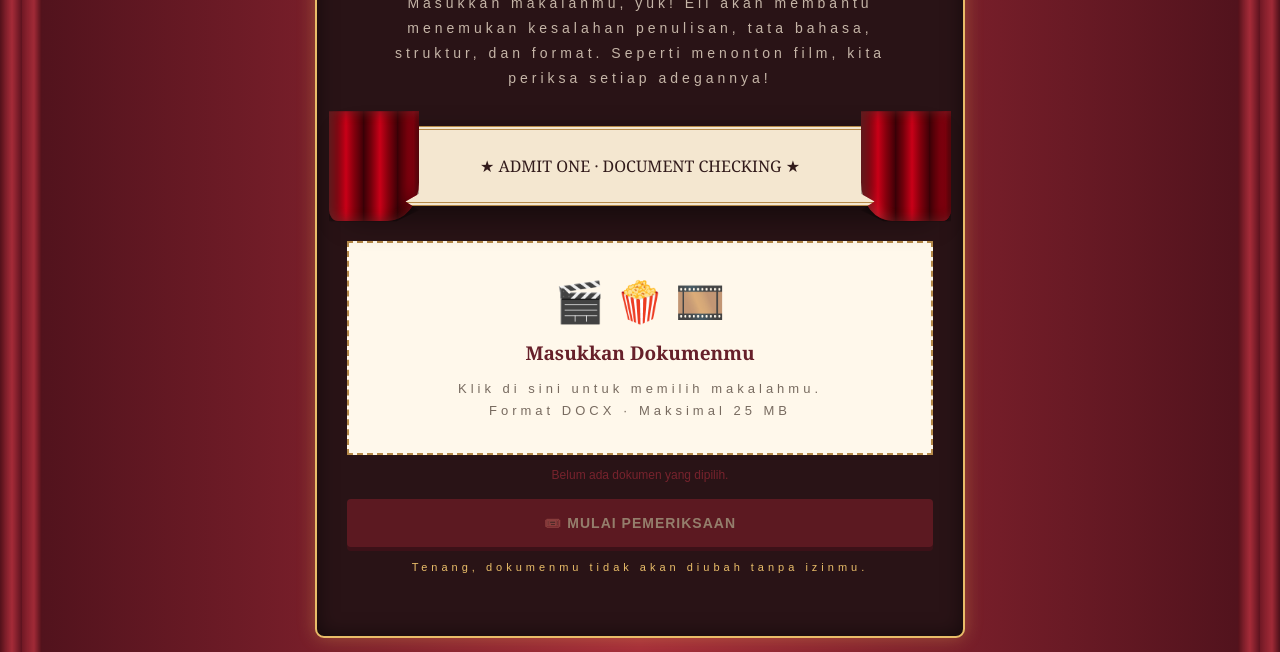
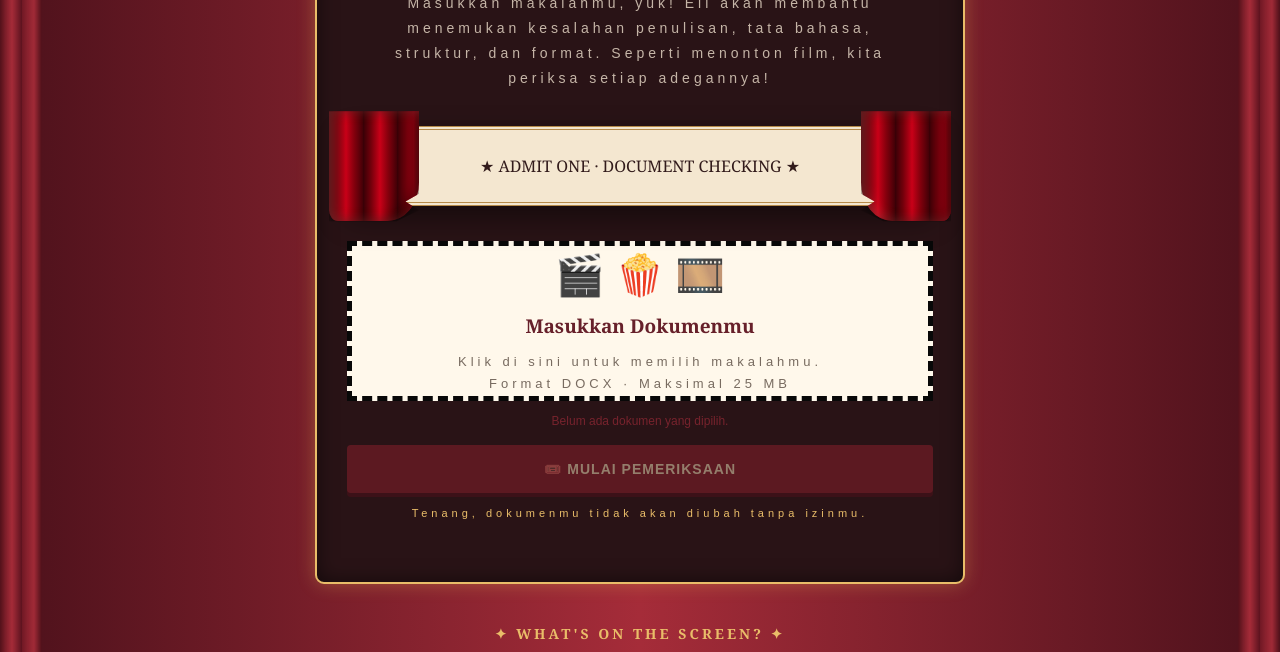
Before and after one commit to ellganteng-ell/direvisi-ell, a plain HTML site: page index.html in a window 1280 px wide. Shown: the part 606-1258 px from the top of the page. Drawn offline with Linux system fonts and the light colour scheme.

Commit message:
index.html

```diff
--- a/index.html
+++ b/index.html
@@ -155,7 +155,8 @@ main{
 
 .upload-area{
   display:block;
-  border:2px dashed #b68a49;
+  border:5px dashed #080808;
+  border-radius:8px
   padding:30px 12px;
   text-align:center;
   background:#fff8eb;
```
